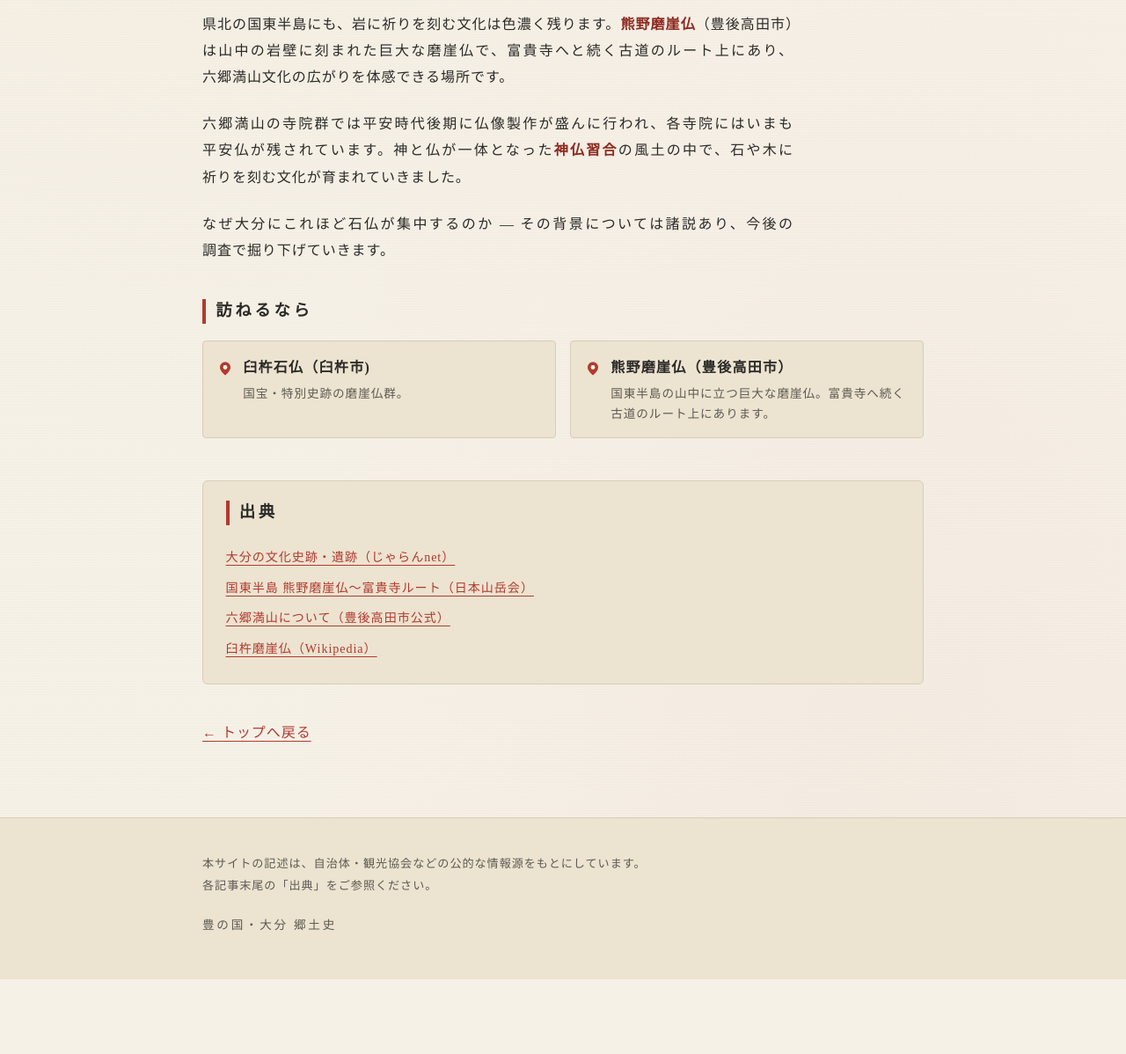
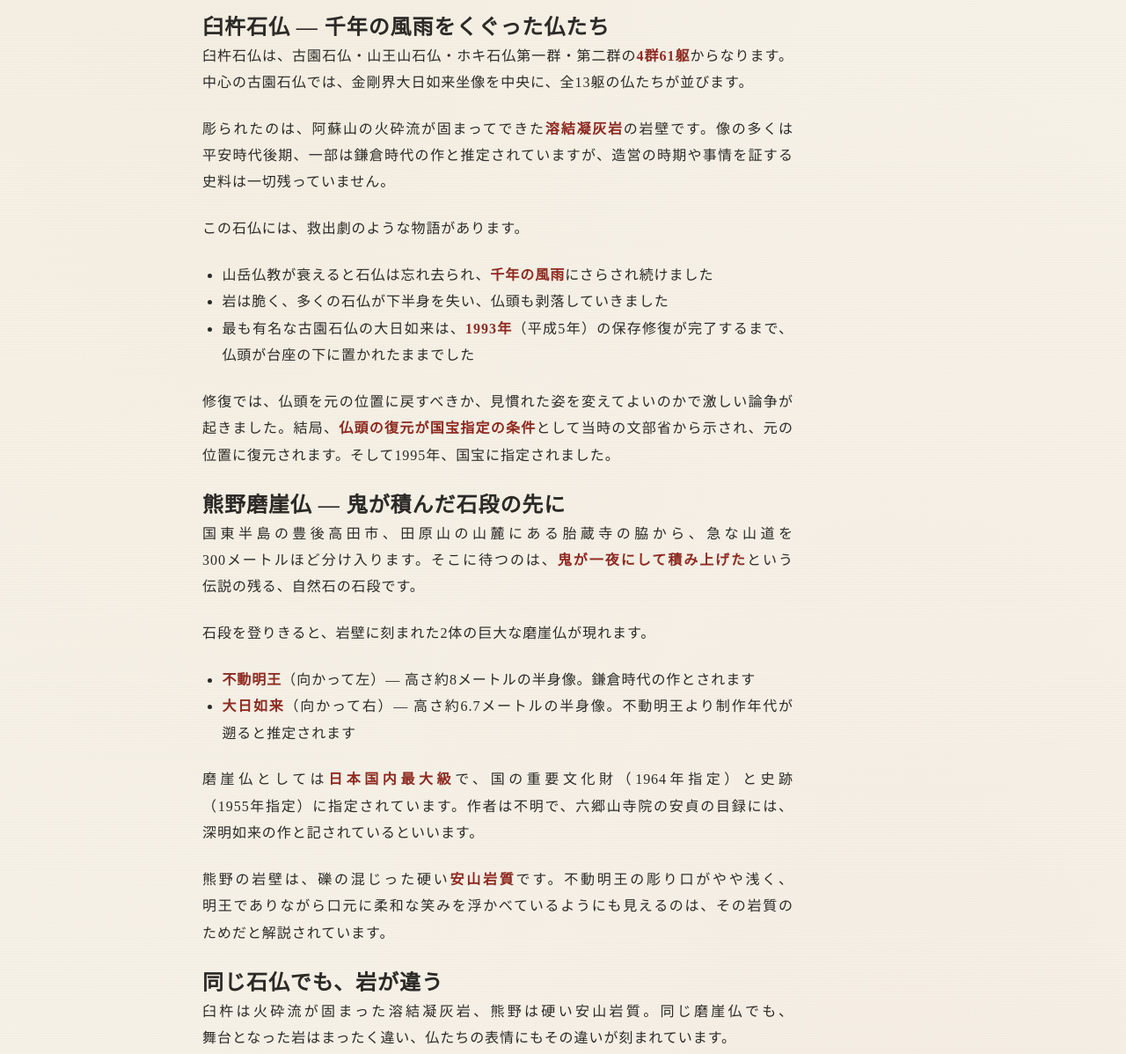
Before and after one commit to andydesuyo0206/oita-local-history, an Astro site: page /theme/sekibutsu in a window 1280 px wide. Shown: the part 900-2098 px from the top of the page at 88% size. Before the commit the page ends 2013 px from the top, so only its background shows below. Built offline with nearby package versions, Linux system fonts and the light colour scheme; Astro itself is replaced by a stand-in of ours.

Commit message:
石仏と磨崖仏の記事を拡充：臼杵石仏の修復物語、熊野磨崖仏、岩質の違い
Co-Authored-By: Claude Sonnet 5.5 <noreply@anthropic.com>

```diff
--- a/src/content/theme/sekibutsu.md
+++ b/src/content/theme/sekibutsu.md
@@ -12,9 +12,9 @@ photo:
   sourceUrl: https://commons.wikimedia.org/wiki/File:Usuki_Stone_Buddhas.jpg
 spots:
   - name: 臼杵石仏（臼杵市)
-    note: 国宝・特別史跡の磨崖仏群。
+    note: 国宝・特別史跡の磨崖仏群。古園石仏の大日如来は臼杵のシンボルです。
   - name: 熊野磨崖仏（豊後高田市）
-    note: 国東半島の山中に立つ巨大な磨崖仏。富貴寺へ続く古道のルート上にあります。
+    note: 国東半島の山中に立つ、国内最大級の磨崖仏。鬼が積んだと伝わる石段を登った先に、不動明王と大日如来が並びます。
 sources:
   - label: 大分の文化史跡・遺跡（じゃらんnet）
     url: https://www.jalan.net/kankou/440000/g2_30/
@@ -24,12 +24,43 @@ sources:
     url: https://www.city.bungotakada.oita.jp/site/bunkazai/2105.html
   - label: 臼杵磨崖仏（Wikipedia）
     url: https://ja.wikipedia.org/wiki/%E8%87%BC%E6%9D%B5%E7%A3%A8%E5%B4%96%E4%BB%8F
+  - label: 熊野磨崖仏（Wikipedia）
+    url: https://ja.wikipedia.org/wiki/%E7%86%8A%E9%87%8E%E7%A3%A8%E5%B4%96%E4%BB%8F
 ---
 
 大分は、日本有数の**石仏王国**です。その頂点に立つのが臼杵市の**臼杵石仏（臼杵磨崖仏）**。崖に直接彫り込まれた磨崖仏の一群で、**国宝**かつ**特別史跡**という全国でも希少な二重指定を受けています。
 
-県北の国東半島にも、岩に祈りを刻む文化は色濃く残ります。**熊野磨崖仏**（豊後高田市）は山中の岩壁に刻まれた巨大な磨崖仏で、富貴寺へと続く古道のルート上にあり、六郷満山文化の広がりを体感できる場所です。
+## 臼杵石仏 — 千年の風雨をくぐった仏たち
+
+臼杵石仏は、古園石仏・山王山石仏・ホキ石仏第一群・第二群の**4群61躯**からなります。中心の古園石仏では、金剛界大日如来坐像を中央に、全13躯の仏たちが並びます。
+
+彫られたのは、阿蘇山の火砕流が固まってできた**溶結凝灰岩**の岩壁です。像の多くは平安時代後期、一部は鎌倉時代の作と推定されていますが、造営の時期や事情を証する史料は一切残っていません。
+
+この石仏には、救出劇のような物語があります。
+
+- 山岳仏教が衰えると石仏は忘れ去られ、**千年の風雨**にさらされ続けました
+- 岩は脆く、多くの石仏が下半身を失い、仏頭も剥落していきました
+- 最も有名な古園石仏の大日如来は、**1993年**（平成5年）の保存修復が完了するまで、仏頭が台座の下に置かれたままでした
+
+修復では、仏頭を元の位置に戻すべきか、見慣れた姿を変えてよいのかで激しい論争が起きました。結局、**仏頭の復元が国宝指定の条件**として当時の文部省から示され、元の位置に復元されます。そして1995年、国宝に指定されました。
+
+## 熊野磨崖仏 — 鬼が積んだ石段の先に
+
+国東半島の豊後高田市、田原山の山麓にある胎蔵寺の脇から、急な山道を300メートルほど分け入ります。そこに待つのは、**鬼が一夜にして積み上げた**という伝説の残る、自然石の石段です。
+
+石段を登りきると、岩壁に刻まれた2体の巨大な磨崖仏が現れます。
+
+- **不動明王**（向かって左）— 高さ約8メートルの半身像。鎌倉時代の作とされます
+- **大日如来**（向かって右）— 高さ約6.7メートルの半身像。不動明王より制作年代が遡ると推定されます
+
+磨崖仏としては**日本国内最大級**で、国の重要文化財（1964年指定）と史跡（1955年指定）に指定されています。作者は不明で、六郷山寺院の安貞の目録には、深明如来の作と記されているといいます。
+
+熊野の岩壁は、礫の混じった硬い**安山岩質**です。不動明王の彫り口がやや浅く、明王でありながら口元に柔和な笑みを浮かべているようにも見えるのは、その岩質のためだと解説されています。
+
+## 同じ石仏でも、岩が違う
+
+臼杵は火砕流が固まった溶結凝灰岩、熊野は硬い安山岩質。同じ磨崖仏でも、舞台となった岩はまったく違い、仏たちの表情にもその違いが刻まれています。
 
 六郷満山の寺院群では平安時代後期に仏像製作が盛んに行われ、各寺院にはいまも平安仏が残されています。神と仏が一体となった**神仏習合**の風土の中で、石や木に祈りを刻む文化が育まれていきました。
 
-なぜ大分にこれほど石仏が集中するのか — その背景については諸説あり、今後の調査で掘り下げていきます。
+なぜ大分にこれほど石仏が集中するのか。造営の記録が残っていない以上、決定的な答えはいまも見つかっていません。山岳仏教の広がりと、仏を刻める岩壁があったこと——確かに言えるのは、ここまでです。
```
